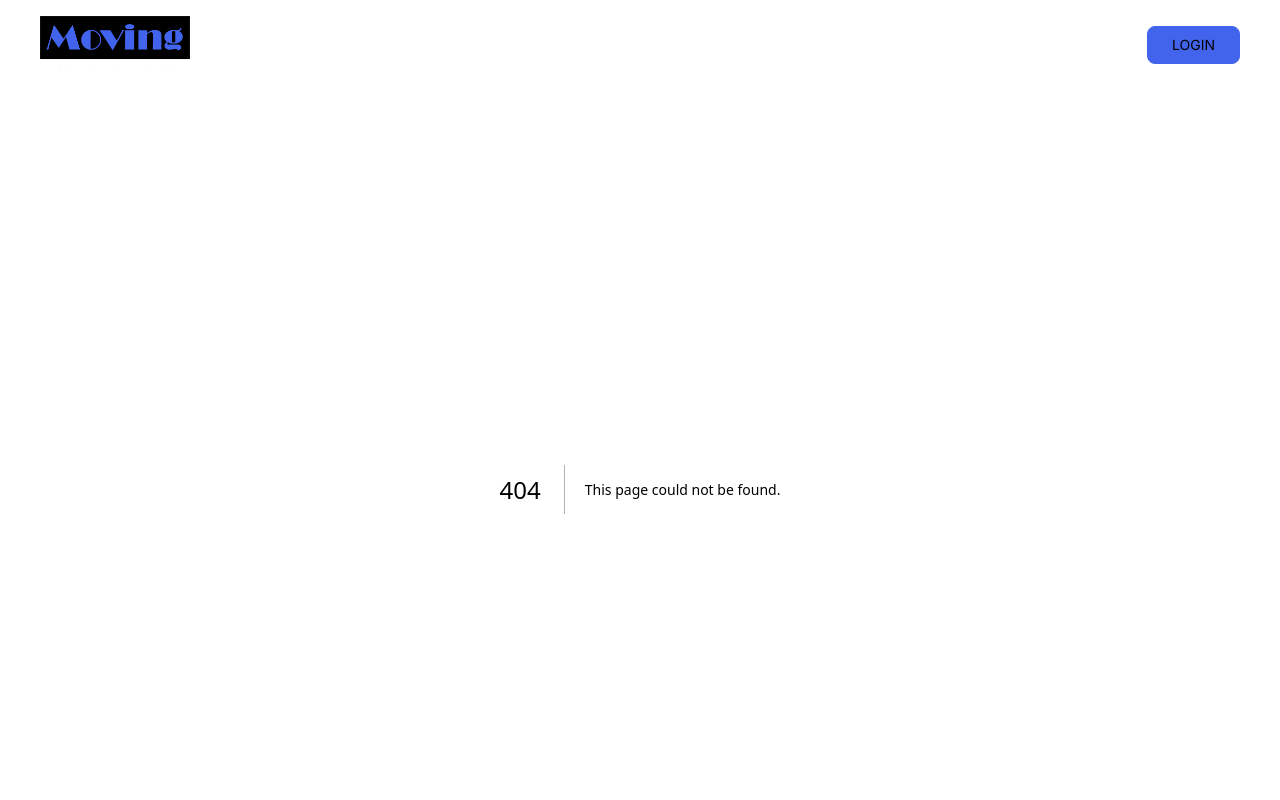
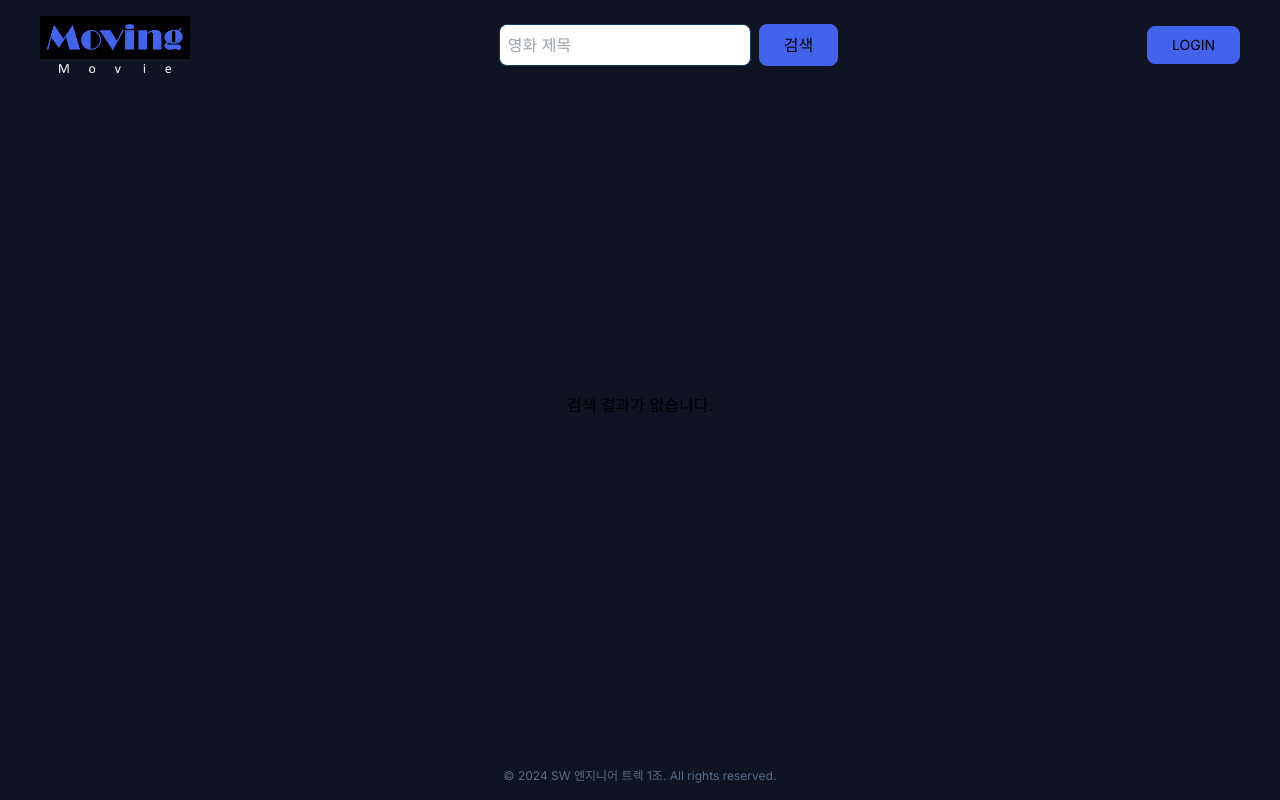
Before and after one commit to ESG-SW-TEAM-1/FE, a Next.js app: page /search in a window 1280 px wide. Before the commit this address had no page. Shown: the top 800 px of the page. Built offline with nearby package versions, Linux system fonts and the light colour scheme.

Commit message:
feat: 검색 페이지 추가

```diff
--- a/app/page.js
+++ b/app/page.js
@@ -3,7 +3,6 @@
 import { useEffect, useState } from "react";
 import { getDailyBoxOfficeList } from "../api/openApi";
 import { useRouter } from "next/navigation";
-import SearchMovie from "@/components/searchMovie";
 
 export default function Home() {
   const router = useRouter();
@@ -28,8 +27,6 @@ export default function Home() {
 
   return (
     <div className="container mx-auto mt-8">
-      <SearchMovie />
-
       <h1 className="text-3xl font-bold mb-8 text-white">
         Today's Top 10 Movies
       </h1>
@@ -45,6 +42,12 @@ export default function Home() {
             <h2 className="text-xl font-bold mb-2 text-textActive">
               {movie.movieNm}
             </h2>
+
+            {/* 박스 레이아웃 */}
+            <div className="bg-white h-[120px] w-[100px] text-gray-600">
+              이미지
+            </div>
+
             <p className="text-textInactive">Rank: {movie.rank}</p>
             <p className="text-textInactive">Audience: {movie.audiAcc}</p>
           </div>
--- /dev/null
+++ b/app/search/page.js
@@ -0,0 +1,59 @@
+"use client";
+
+import { searchMovieList } from "@/api/openApi";
+import React, { useEffect, useState } from "react";
+import { useSearchParams } from "next/navigation";
+
+const SearchPage = () => {
+  const [movieList, setMovieList] = useState([]);
+  const searchParams = useSearchParams();
+  const movieTitle = searchParams.get("title");
+
+  useEffect(() => {
+    const fetchMovieList = async () => {
+      if (movieTitle) {
+        try {
+          const data = await searchMovieList(movieTitle);
+          setMovieList(data.movieListResult.movieList);
+        } catch (error) {
+          console.error(error);
+        }
+      }
+    };
+
+    fetchMovieList();
+  }, [movieTitle]);
+
+  return (
+    <div>
+      {movieList.length > 0 ? (
+        <div className="text-textActive">
+          <table>
+            <thead>
+              <tr>
+                <th>영화 제목</th>
+                <th>장르</th>
+                <th>개봉일</th>
+                <th>제작 상태</th>
+              </tr>
+            </thead>
+            <tbody>
+              {movieList.map((movie, index) => (
+                <tr key={index}>
+                  <td>{movie.movieNm}</td>
+                  <td>{movie.genreAlt}</td>
+                  <td>{movie.openDt}</td>
+                  <td>{movie.prdtStatNm}</td>
+                </tr>
+              ))}
+            </tbody>
+          </table>
+        </div>
+      ) : (
+        <p>검색 결과가 없습니다.</p>
+      )}
+    </div>
+  );
+};
+
+export default SearchPage;
--- a/components/searchMovie.js
+++ b/components/searchMovie.js
@@ -1,21 +1,19 @@
 "use client";
 
-import { searchMovieList } from "@/api/openApi";
 import ButtonForm from "@/components/buttonForm";
 import InputForm from "@/components/inputForm";
+import { useRouter } from "next/navigation";
 import React, { useState } from "react";
 
 const SearchMovie = () => {
   const [movieTitle, setMovieTitle] = useState("");
-  const [movieList, setMovieList] = useState([]);
+  const router = useRouter();
 
-  const fetchMovieList = async () => {
-    try {
-      const data = await searchMovieList(movieTitle);
-      setMovieList(data.movieListResult.movieList);
-    } catch (error) {
-      console.error(error);
+  const handleSearch = () => {
+    if (movieTitle) {
+      router.push(`/search?title=${encodeURIComponent(movieTitle)}`);
     }
+    setMovieTitle("");
   };
 
   return (
@@ -30,7 +28,7 @@ const SearchMovie = () => {
 
         <div className="ml-2">
           <ButtonForm
-            onClick={fetchMovieList}
+            onClick={handleSearch}
             disabled={!movieTitle}
             className="py-2 px-6"
           >
@@ -38,35 +36,6 @@ const SearchMovie = () => {
           </ButtonForm>
         </div>
       </div>
-
-      {movieList.length > 0 && (
-        <div className="text-textActive">
-          {movieList.length === 0 ? (
-            <p>검색 결과가 없습니다.</p>
-          ) : (
-            <table>
-              <thead>
-                <tr>
-                  <th>영화 제목</th>
-                  <th>장르</th>
-                  <th>개봉일</th>
-                  <th>제작 상태</th>
-                </tr>
-              </thead>
-              <tbody>
-                {movieList.map((movie, index) => (
-                  <tr key={index}>
-                    <td>{movie.movieNm}</td>
-                    <td>{movie.genreAlt}</td>
-                    <td>{movie.openDt}</td>
-                    <td>{movie.prdtStatNm}</td>
-                  </tr>
-                ))}
-              </tbody>
-            </table>
-          )}
-        </div>
-      )}
     </div>
   );
 };
--- a/components/shared/header.js
+++ b/components/shared/header.js
@@ -4,6 +4,7 @@ import React from "react";
 import Link from "next/link";
 import ImageForm from "../imageForm";
 import { useRouter } from "next/navigation";
+import SearchMovie from "../searchMovie";
 
 const Header = () => {
   const router = useRouter();
@@ -17,6 +18,9 @@ const Header = () => {
           className="cursor-pointer"
         >
           <ImageForm src="/logo.png" alt="Logo" width={150} height={57} />
+        </li>
+        <li>
+          <SearchMovie />
         </li>
         <li className="flex items-center">
           <Link
```
